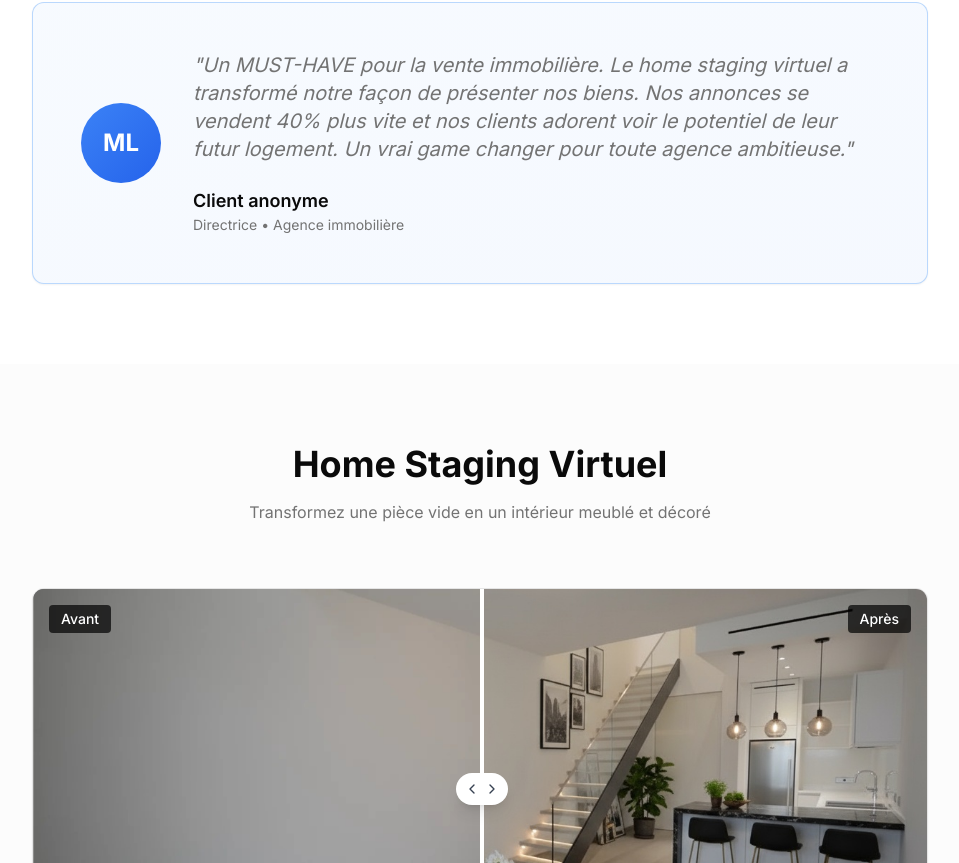
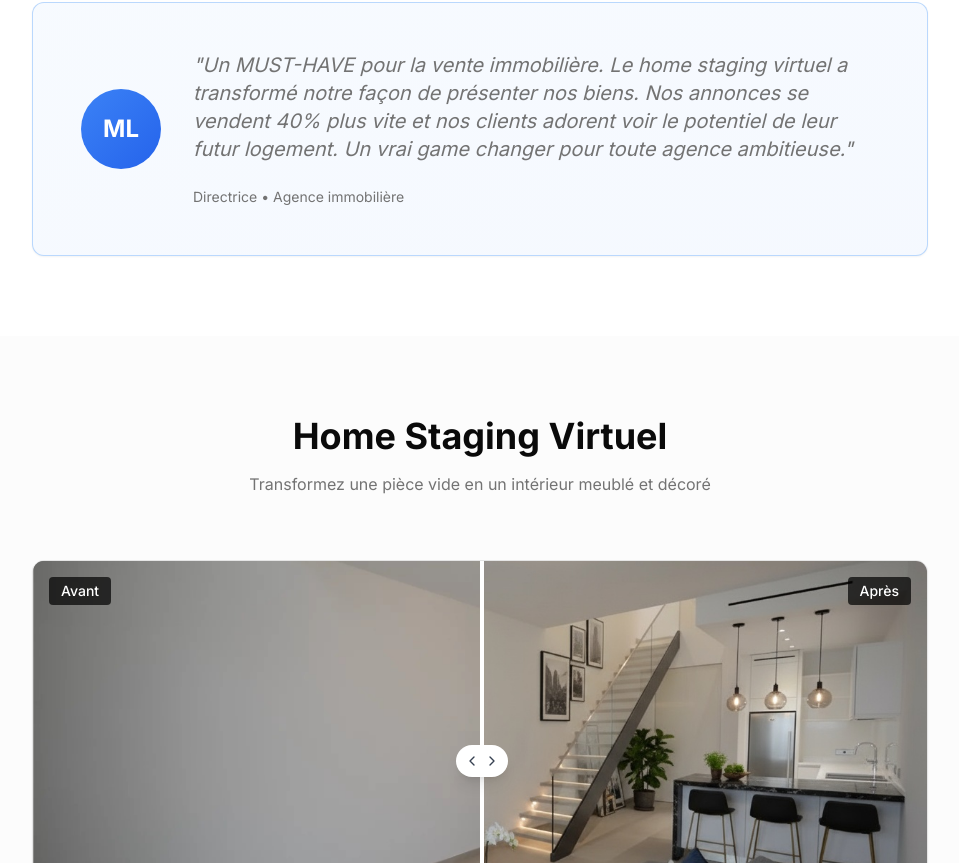
Before and after one commit to Jimmycode06/brandsnap.home, a Next.js app: page / in a window 1280 px wide. Shown: the part 1037-1900 px from the top of the page, without its empty margins (160-1119 px from the left). Built offline with nearby package versions, Linux system fonts and the light colour scheme; no server answers.

Commit message:
Suppression 'Client anonyme' des témoignages

```diff
--- a/app/(marketing)/page.tsx
+++ b/app/(marketing)/page.tsx
@@ -150,7 +150,6 @@ export default function HomeStagingLandingPage() {
                       "Un MUST-HAVE pour la vente immobilière. Le home staging virtuel a transformé notre façon de présenter nos biens. Nos annonces se vendent 40% plus vite et nos clients adorent voir le potentiel de leur futur logement. Un vrai game changer pour toute agence ambitieuse."
                     </p>
                     <div>
-                      <p className="font-semibold text-lg">Client anonyme</p>
                       <p className="text-sm text-muted-foreground">Directrice • Agence immobilière</p>
                     </div>
                   </div>
@@ -421,7 +420,6 @@ export default function HomeStagingLandingPage() {
                       "On a choisi BaoraHome pour son home staging virtuel. L'interface est super intuitive et nous fait gagner un temps fou. Nos annonces se vendent beaucoup plus vite."
                     </p>
                     <div>
-                      <p className="font-semibold">Client anonyme</p>
                       <p className="text-sm text-muted-foreground">Business Growth Manager • Agence immobilière</p>
                     </div>
                   </div>
@@ -443,7 +441,6 @@ export default function HomeStagingLandingPage() {
                       "Dans le métier d'agent immobilier, l'organisation et la régularité font vraiment la différence. J'ai gagné énormément en productivité avec BaoraHome."
                     </p>
                     <div>
-                      <p className="font-semibold">Client anonyme</p>
                       <p className="text-sm text-muted-foreground">Partnerships Manager • Agence immobilière</p>
                     </div>
                   </div>
@@ -465,7 +462,6 @@ export default function HomeStagingLandingPage() {
                       "L'automatisation des transformations est ultra puissant. En 30 secondes, je transforme une pièce vide en un intérieur qui fait rêver. Mes clients adorent !"
                     </p>
                     <div>
-                      <p className="font-semibold">Client anonyme</p>
                       <p className="text-sm text-muted-foreground">Sales Manager • Agence immobilière</p>
                     </div>
                   </div>
@@ -487,7 +483,6 @@ export default function HomeStagingLandingPage() {
                       "On a plus de problème de présentation. Avec BaoraHome, nos biens se vendent beaucoup plus rapidement et nos clients voient vraiment le potentiel."
                     </p>
                     <div>
-                      <p className="font-semibold">Client anonyme</p>
                       <p className="text-sm text-muted-foreground">Head of Growth • Agence immobilière</p>
                     </div>
                   </div>
```
